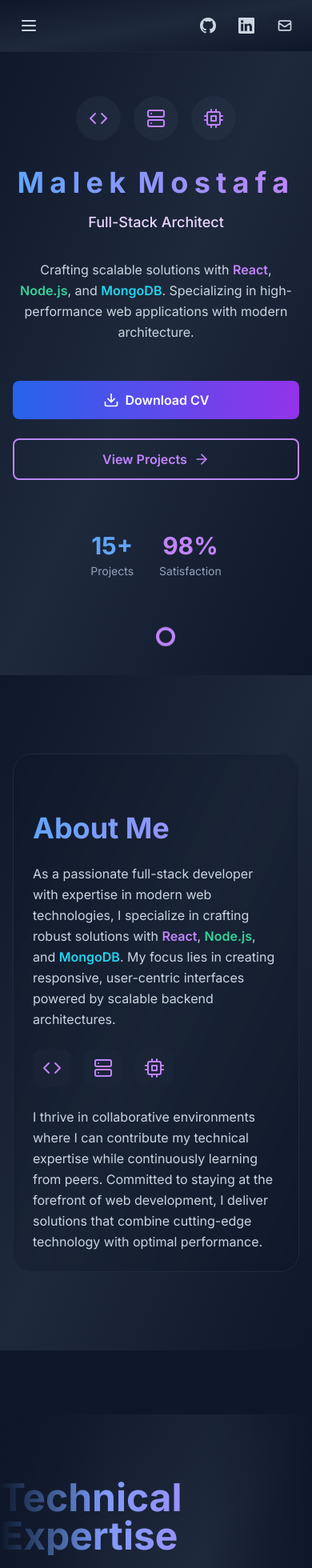
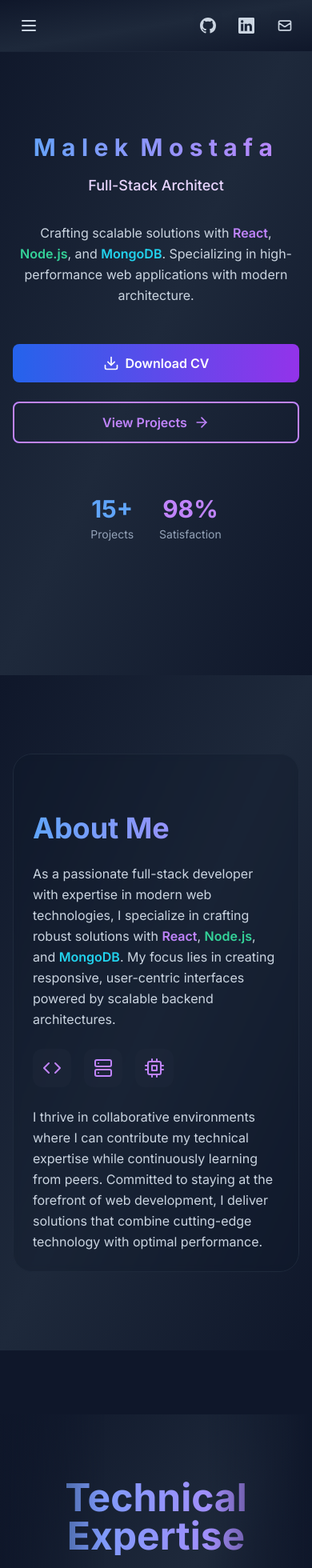
Before and after one commit to 01Malek01/portfolio-v3, a Next.js app: page / in a window 390 px wide. Shown: the top 1960 px of the page at 80% size. Built offline with nearby package versions, Linux system fonts and the light colour scheme.

Commit message:
fixed responsivity issues

```diff
--- a/app/page.jsx
+++ b/app/page.jsx
@@ -31,14 +31,14 @@ export default function Home() {
   }, []);
 
   return (
-    <div className="relative flex bg-slate-900 text-slate-100 w-full min-h-screen">
+    <div className="relative flex bg-slate-900 text-slate-100 w-full min-h-screen ">
       <Nav />
 
       <div className=" w-full">
         <Header />
         <Hero />
 
-        <main className="space-y-20 lg:space-y-32 pb-20">
+        <main className="space-y-20 lg:space-y-32 pb-20 overflow-hidden">
           <section id="who-am-i" className="scroll-mt-24">
             <WhoAmI />
           </section>
@@ -59,7 +59,7 @@ export default function Home() {
         <Footer />
 
         <motion.button
-          className="fixed bottom-8 right-8 p-4 bg-purple-600/80 hover:bg-purple-700/90 backdrop-blur rounded-full shadow-lg transition-all"
+          className="fixed bottom-8 right-8 p-2  md:p-4 bg-purple-600/80 hover:bg-purple-700/90 backdrop-blur rounded-full shadow-lg transition-all"
           onClick={scrollToTop}
           initial={{ opacity: 0, y: 20 }}
           animate={{ opacity: showScrollToTop ? 1 : 0, y: showScrollToTop ? 0 : 20 }}
--- a/components/Header.jsx
+++ b/components/Header.jsx
@@ -9,7 +9,7 @@ import { motion } from "framer-motion";
 
 function Header() {
   return (
-    <header className="bg-gradient-to-br from-slate-900 via-slate-800 to-slate-900 border-b border-slate-800/80 backdrop-blur-sm fixed top-0 w-full  overflow-hidden z-50">
+    <header className="bg-gradient-to-br from-slate-900 via-slate-800 to-slate-900 border-b border-slate-800/80 backdrop-blur-sm fixed top-0 w-full  z-50">
       <div className="container mx-auto flex items-center justify-between h-16 px-4 sm:px-6 lg:px-8">
         {/* Mobile Menu */}
         <div className="flex items-center lg:hidden">
@@ -20,7 +20,7 @@ function Header() {
         <motion.div
           initial={{ scale: 0 }}
           animate={{ scale: 1 }}
-          className=" items-center hidden lg:flex"
+          className="np items-center hidden lg:flex"
         >
           <Image
             priority
--- a/components/Hero.jsx
+++ b/components/Hero.jsx
@@ -24,7 +24,7 @@ function Hero() {
         className="relative z-10 text-center w-full"
       >
         {/* Icons */}
-        <div className="mb-8 flex justify-center gap-4 flex-wrap">
+        <div className="mb-8  justify-center gap-4 flex-wrap hidden lg:flex">
           {[FiCode, FiServer, FiCpu].map((Icon, i) => (
             <motion.div
               key={i}
@@ -41,7 +41,7 @@ function Hero() {
         {/* Name */}
         <WordPullUp
           words={"Malek Mostafa"}
-          className="text-4xl sm:text-5xl md:text-7xl font-bold bg-gradient-to-r from-blue-400 to-purple-400 bg-clip-text text-transparent mb-4"
+          className="text-3xl sm:text-4xl md:text-7xl font-bold bg-gradient-to-r from-blue-400 to-purple-400 bg-clip-text text-transparent mb-4"
         />
 
         {/* Subtitle */}
@@ -119,7 +119,7 @@ function Hero() {
         initial={{ y: -20, opacity: 0 }}
         animate={{ y: 0, opacity: 1 }}
         transition={{ delay: 2.5 }}
-        className="absolute bottom-8 left-1/2 -translate-x-1/2 z-10"
+        className="absolute bottom-8 -translate-x-1/2 z-10 hidden lg:flex flex-col items-center"
       >
         <Link href="#who-am-i" className="text-purple-400 hover:text-purple-500 transition-colors">
           <div className="animate-bounce w-6 h-6 border-4 border-purple-400 rounded-full" />
--- a/components/Skills.jsx
+++ b/components/Skills.jsx
@@ -113,7 +113,7 @@ export default function Skills() {
         initial={{ opacity: 0 }}
         whileInView={{ opacity: 1 }}
         transition={{ delay: 0.3 }}
-        className="text-5xl md:text-6xl font-bold bg-gradient-to-r from-blue-400 to-purple-400 bg-clip-text text-transparent mb-12"
+        className="text-5xl md:text-6xl font-bold bg-gradient-to-r from-blue-400 to-purple-400 bg-clip-text text-transparent mb-12 text-center "
       >
         Technical Expertise
       </motion.h1>
```
